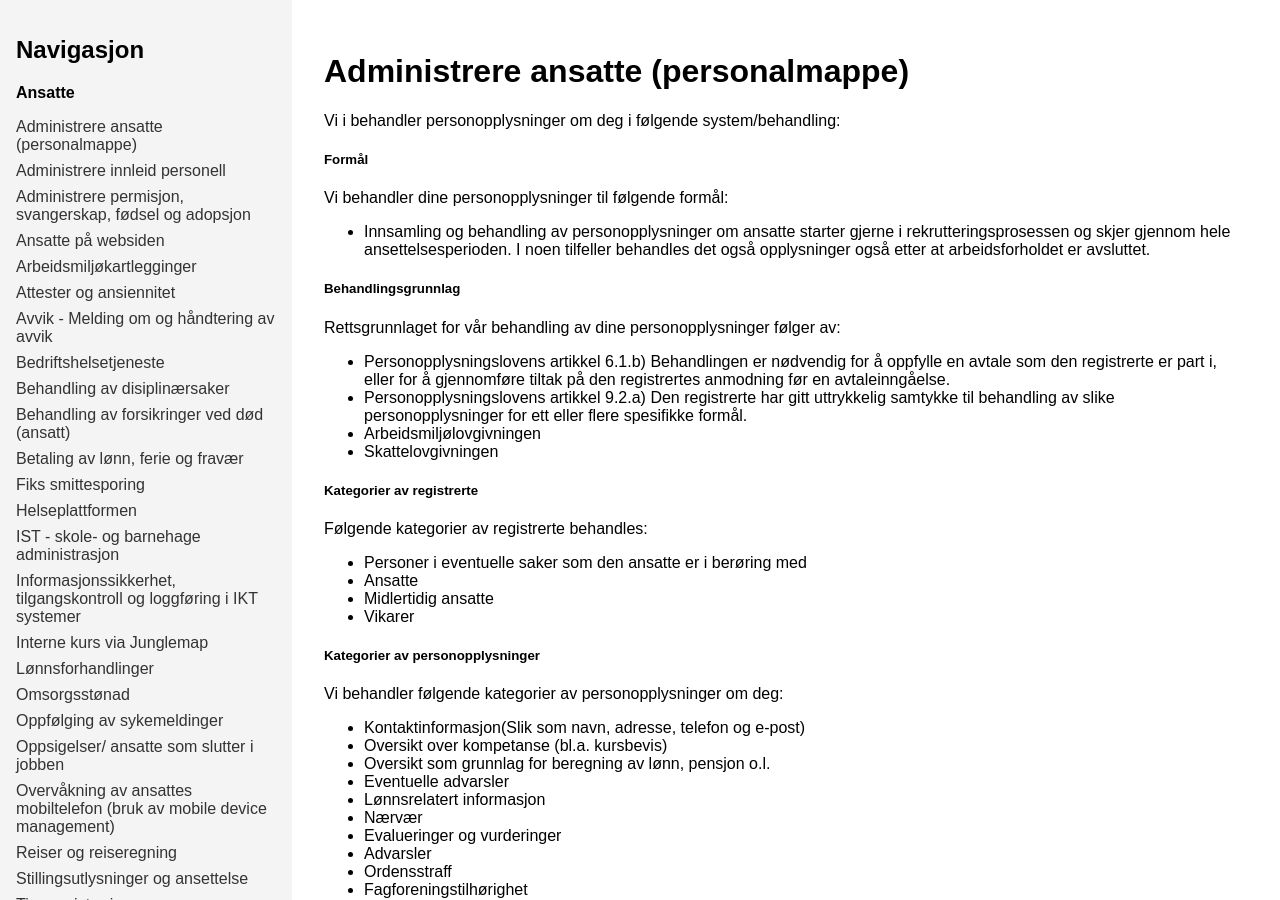
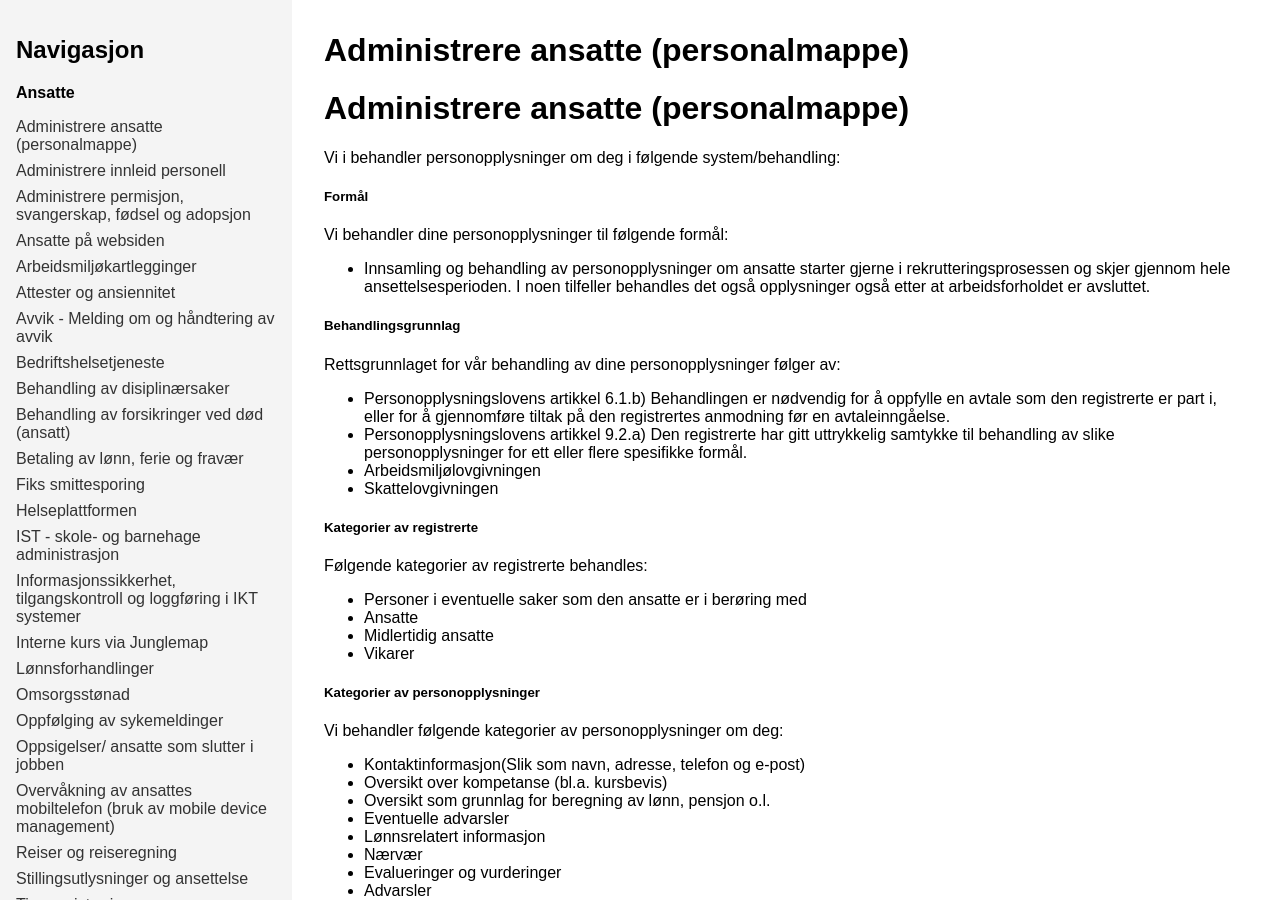
Before and after one commit to mbsuk/sula-personvern, a Jekyll site: the page built from ansatte/Administrere_ansatte_personalmappe.md, in a window 1280 px wide and 900 px high. Built offline with Jekyll 4.4.1, drawn with Linux system fonts in a browser that asks for light colours; our own code applies the rules of GitHub Pages for plain Markdown files.

Commit message:
title test again

```diff
--- a/ansatte/Administrere_ansatte_personalmappe.md
+++ b/ansatte/Administrere_ansatte_personalmappe.md
@@ -1,4 +1,7 @@
-<!-- title: Administrere ansatte (personalmappe) -->
+---
+title: Administrere ansatte (personalmappe)
+---
+
 # Administrere ansatte (personalmappe)
 
 Vi i behandler personopplysninger om deg i følgende system/behandling:
```
